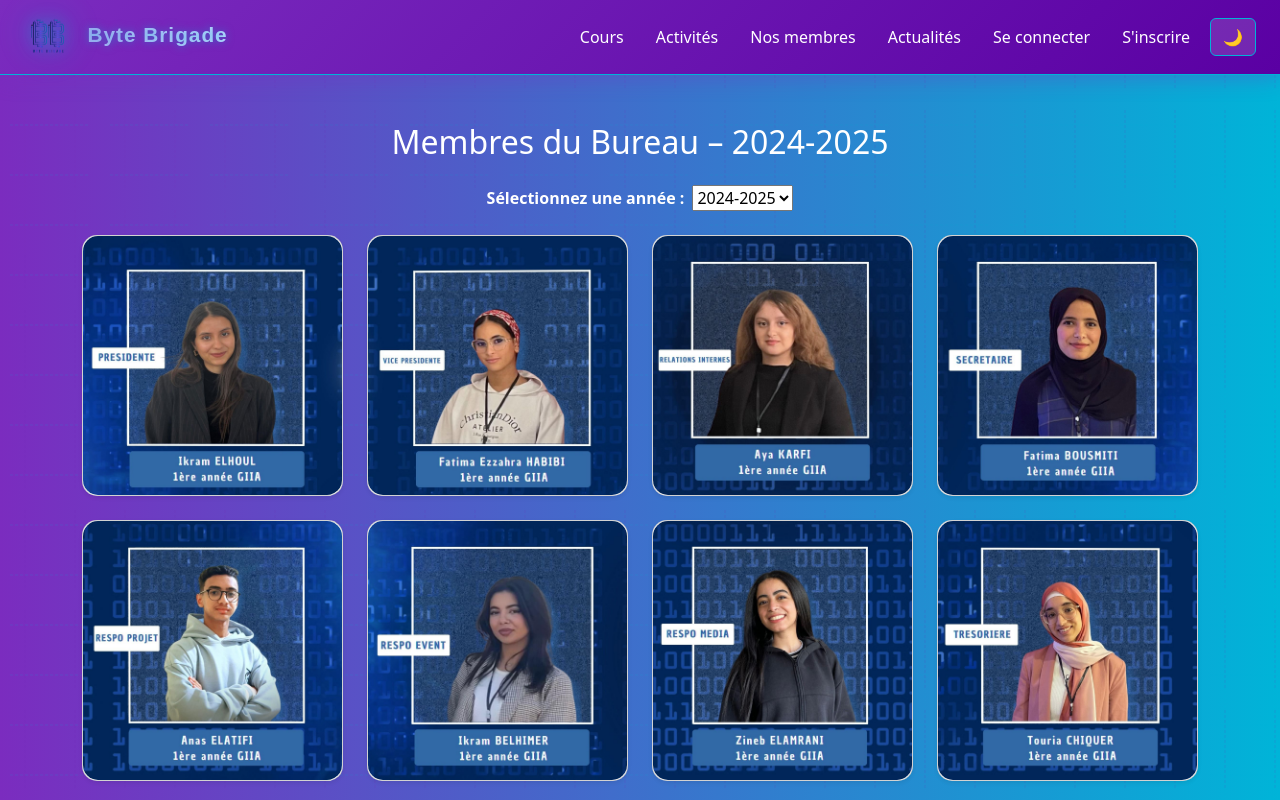
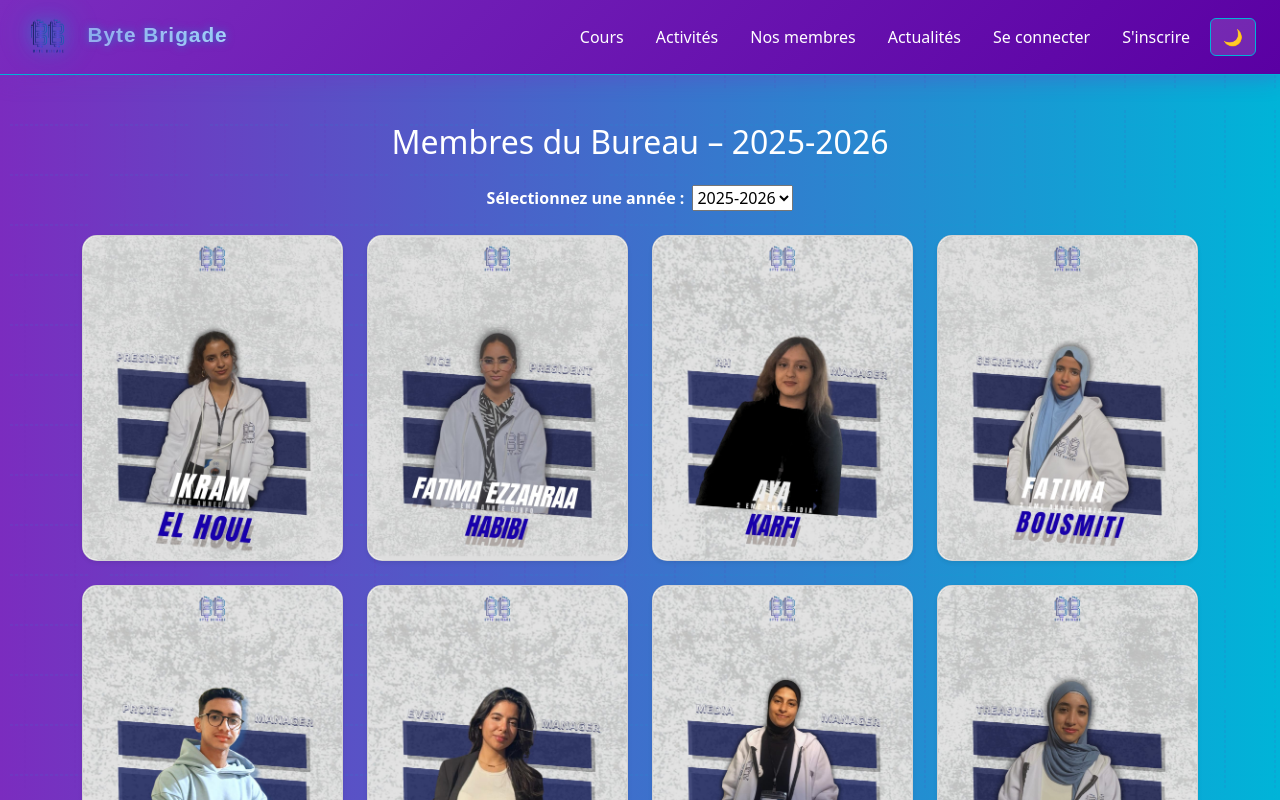
Before and after one commit to ikraammel/Byte-Brigade-s-site, a React (Vite) app in the folder byte-brigade-site/: page /membres in a window 1280 px wide. Shown: the top 800 px of the page. Built offline with nearby package versions, Linux system fonts and the light colour scheme.

Commit message:
ajout d'effets et de transitions (membres)

```diff
--- a/byte-brigade-site/package.json
+++ b/byte-brigade-site/package.json
@@ -17,13 +17,15 @@
     "bootstrap": "^5.3.7",
     "date-fns": "^4.1.0",
     "firebase": "^11.10.0",
+    "framer-motion": "^12.23.24",
     "lucide-react": "^0.525.0",
     "react": "^19.1.0",
     "react-bootstrap": "^2.10.10",
     "react-dom": "^19.1.0",
     "react-icons": "^5.5.0",
     "react-router-dom": "^7.6.3",
-    "react-toastify": "^11.0.5"
+    "react-toastify": "^11.0.5",
+    "react-transition-group": "^4.4.5"
   },
   "devDependencies": {
     "@eslint/js": "^9.30.1",
--- a/byte-brigade-site/src/Components/Membres/Membres.jsx
+++ b/byte-brigade-site/src/Components/Membres/Membres.jsx
@@ -1,7 +1,7 @@
-import React, { useContext, useState } from 'react'
-import CardMembre from './CardMembre'
-import ConnectedUsers from '../Dashboard/ConnectedUsers';
-import { AuthContext } from '../AuthContext';
+import React, { useContext, useState } from "react";
+import CardMembre from "./CardMembre";
+import { AuthContext } from "../AuthContext";
+import { motion, AnimatePresence } from "framer-motion";
 
 const membresData = {
   "2024-2025": [
@@ -12,7 +12,7 @@ const membresData = {
     { photo: "anas.jpg" },
     { photo: "ikram bel.jpg" },
     { photo: "zineb.jpg" },
-    { photo: "touria.jpg" }
+    { photo: "touria.jpg" },
   ],
   "2025-2026": [
     { photo: "ikram25.jpg" },
@@ -22,43 +22,86 @@ const membresData = {
     { photo: "anas25.jpg" },
     { photo: "ikrambel25.jpg" },
     { photo: "fatiel25.jpg" },
-    { photo: "touria25.jpg" }
-  ]
-}
+    { photo: "touria25.jpg" },
+  ],
+};
+
+// Variants pour les cartes (stagger + fade/zoom)
+const containerVariants = {
+  hidden: { opacity: 1 },
+  visible: {
+    opacity: 1,
+    transition: {
+      staggerChildren: 0.1, // délai entre l'apparition des cartes
+    },
+  },
+};
+
+const cardVariants = {
+  hidden: { opacity: 0, scale: 0.9, y: 20 },
+  visible: { opacity: 1, scale: 1, y: 0 },
+  exit: { opacity: 0, scale: 0.9, y: -20 },
+};
 
 function Membres() {
   const { currentUser } = useContext(AuthContext);
-  const [annee, setAnnee] = useState("2024-2025");
+  const [annee, setAnnee] = useState("2025-2026");
 
   return (
     <div className="container text-center py-5">
-      <h2 className="mb-4">Membres du Bureau – {annee}</h2>
+      {/* Titre animé */}
+      <motion.h2
+        key={annee} // déclenche l'animation à chaque changement d'année
+        initial={{ opacity: 0, y: -10 }}
+        animate={{ opacity: 1, y: 0 }}
+        transition={{ duration: 0.4 }}
+        className="mb-4"
+      >
+        Membres du Bureau – {annee}
+      </motion.h2>
 
       {/* Sélecteur d'année */}
       <div className="mb-4">
-        <label htmlFor="annee-select" className="me-2 fw-bold">Sélectionnez une année :</label>
+        <label htmlFor="annee-select" className="me-2 fw-bold">
+          Sélectionnez une année :
+        </label>
         <select
           id="annee-select"
           value={annee}
           onChange={(e) => setAnnee(e.target.value)}
         >
           {Object.keys(membresData).map((year) => (
-            <option key={year} value={year}>{year}</option>
+            <option key={year} value={year}>
+              {year}
+            </option>
           ))}
         </select>
       </div>
 
-      {/* Affichage des membres */}
-      <div className="row justify-content-center">
-        {membresData[annee].map((m, i) => (
-          <div
-            key={i}
-            className="col-12 col-sm-6 col-md-4 col-lg-3 d-flex justify-content-center mb-4"
-          >
-            <CardMembre {...m} />
-          </div>
-        ))}
-      </div>
+      {/* Cartes animées */}
+      <motion.div
+        className="row justify-content-center"
+        variants={containerVariants}
+        initial="hidden"
+        animate="visible"
+        key={annee} // permet de réanimer le container quand l'année change
+      >
+        <AnimatePresence>
+          {membresData[annee].map((m) => (
+            <motion.div
+              key={m.photo}
+              className="col-12 col-sm-6 col-md-4 col-lg-3 d-flex justify-content-center mb-4"
+              variants={cardVariants}
+              initial="hidden"
+              animate="visible"
+              exit="exit"
+              transition={{ duration: 0.4 }}
+            >
+              <CardMembre {...m} />
+            </motion.div>
+          ))}
+        </AnimatePresence>
+      </motion.div>
     </div>
   );
 }
```
Also changed, not shown: 1 other file (tests, documents, lock files or other folders).
